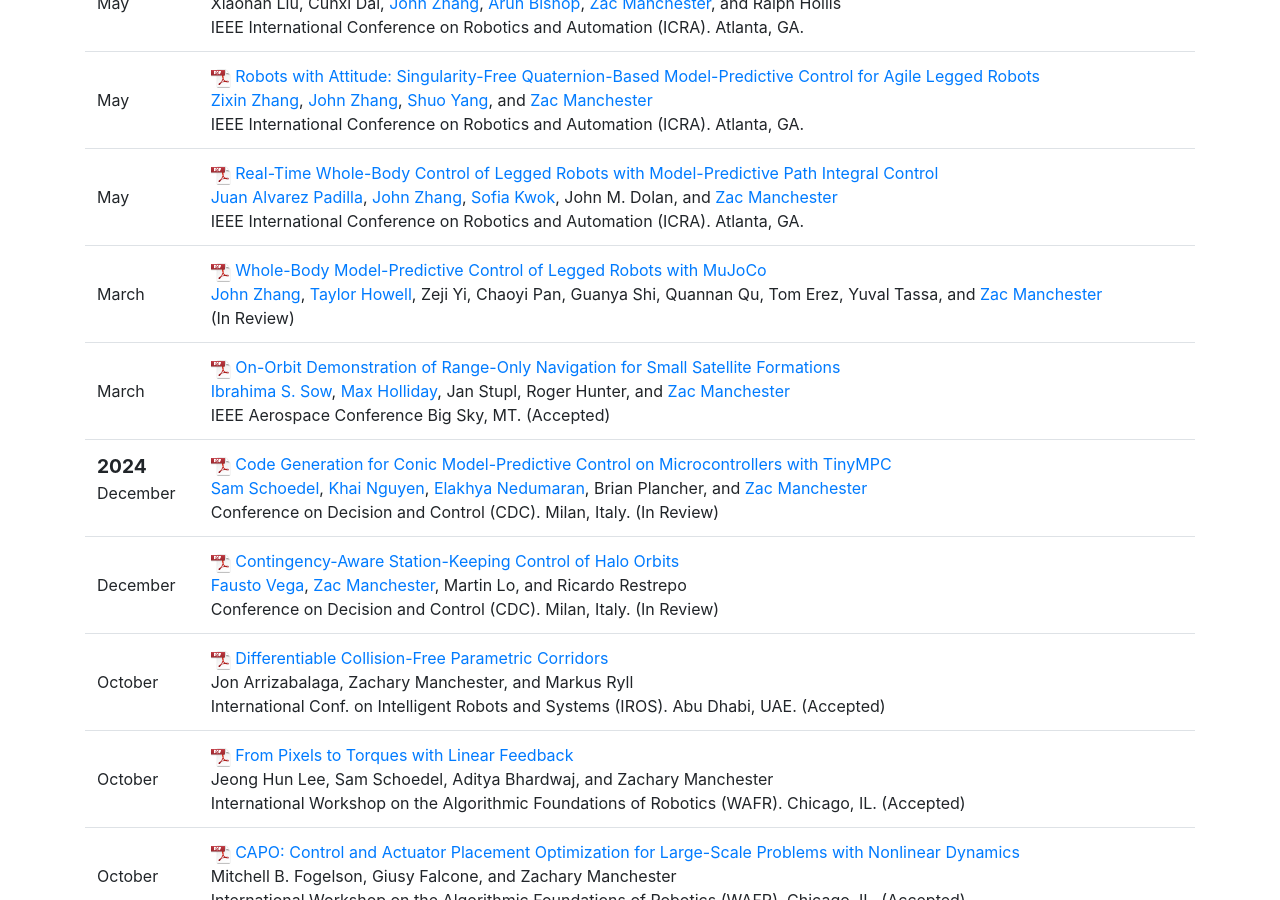
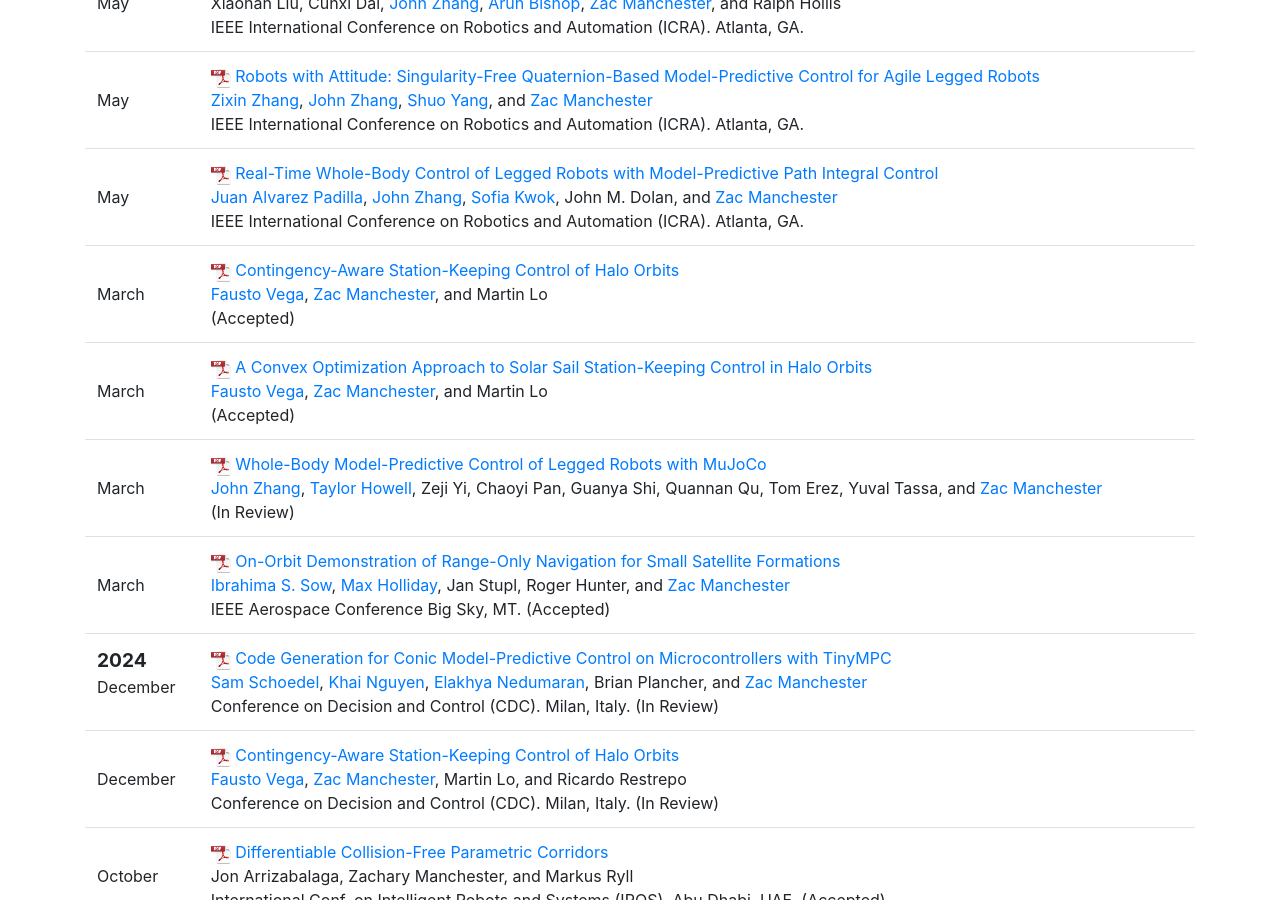
Before and after one commit to RoboticExplorationLab/roboticexplorationlab.github.io, a Jekyll site: the page built from publications.html, in a window 1280 px wide and 900 px high, scrolled down 425 px. Built offline with Jekyll 4.4.1, drawn with Linux system fonts in a browser that asks for light colours; a script that is not in the unit is left out.

```diff
--- a/_data/pubs.yml
+++ b/_data/pubs.yml
@@ -1,3 +1,19 @@
+- title: "A Convex Optimization Approach to Solar Sail Station-Keeping Control in Halo Orbits"
+  authors: [fausto, zac, Martin Lo]
+  publsiher: IEEE Aerospace Conference
+  pub-type: conference
+  date: 2025-03-11
+  pdf: cvx_mpc_solarsailing.pdf
+  status: Accepted
+
+- title: "Contingency-Aware Station-Keeping Control of Halo Orbits"
+  authors: [fausto, zac, Martin Lo]
+  publsiher: IEEE Aerospace Conference
+  pub-type: conference
+  date: 2025-03-11
+  pdf: cvx_mpc_stationkeeping.pdf
+  status: Accepted
+
 - title: "Whole-Body Model-Predictive Control of Legged Robots with MuJoCo"
   authors: [john, taylor, Zeji Yi, Chaoyi Pan, Guanya Shi, Quannan Qu, Tom Erez, Yuval Tassa, zac]
   publsiher: arxiv
```
Also changed, not shown: 2 other files.
